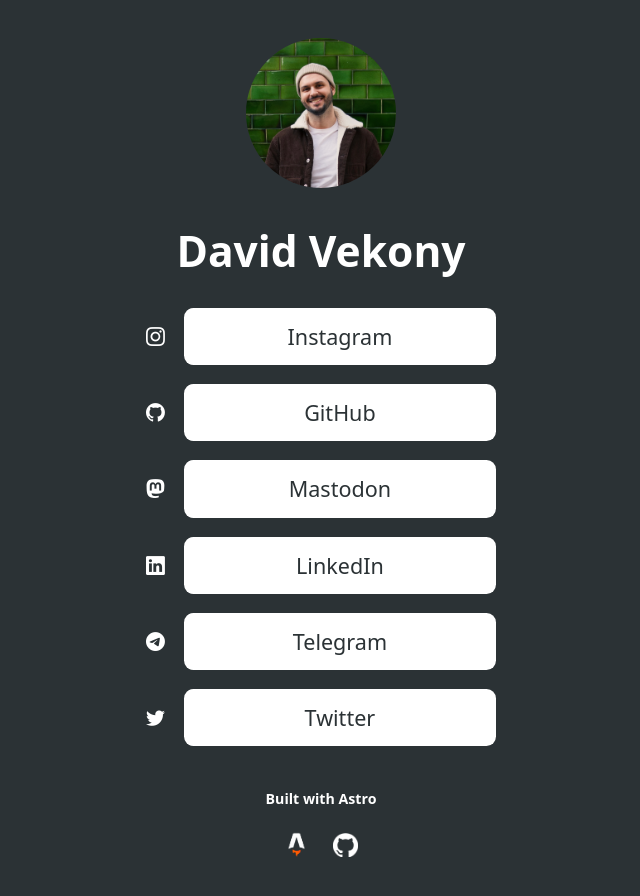
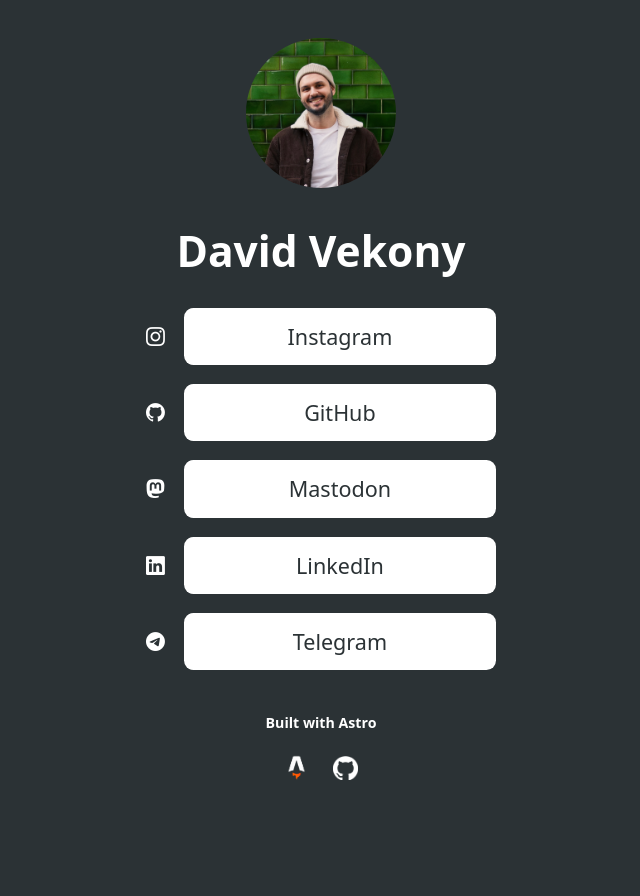
Before and after one commit to davidvekony/social-links-page, an Astro site: page / in a window 1280 px wide. Shown: the whole page, without its empty margins (319-959 px from the left). After the commit the page ends 824 px from the top, so only its background shows below. Built offline with nearby package versions, Linux system fonts and the light colour scheme; Astro itself is replaced by a stand-in of ours.

Commit message:
remove Twitter link

```diff
--- a/src/components/Links.astro
+++ b/src/components/Links.astro
@@ -30,11 +30,6 @@
     label: "Telegram",
     url: "https://t.me/davidvekony",
     imageClasses: "bi bi-telegram",
-  },
-  {
-    label: "Twitter",
-    url: "https://twitter.com/VekonyDavid",
-    imageClasses: "bi bi-twitter",
   },
 ];
 ---
```
